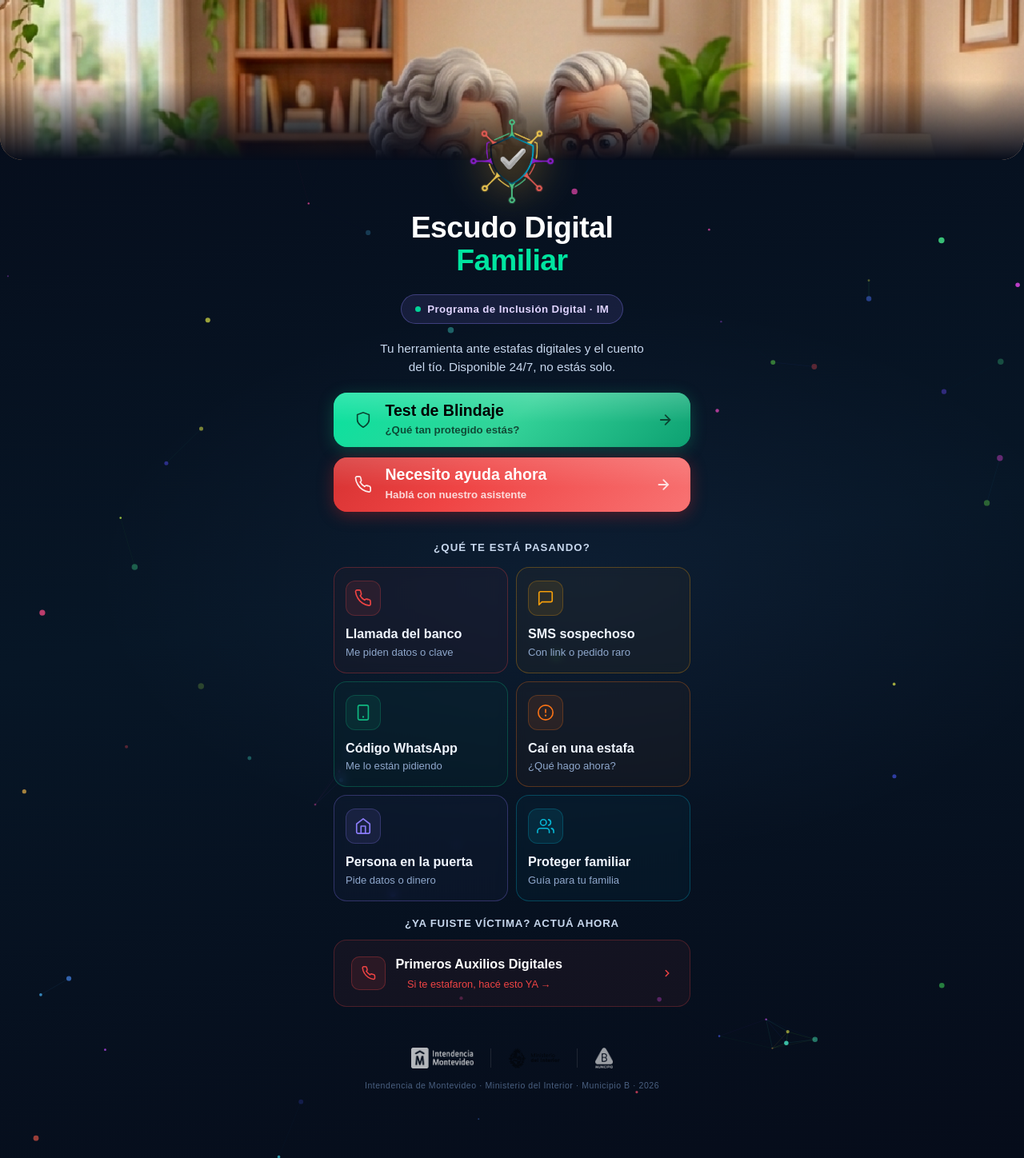
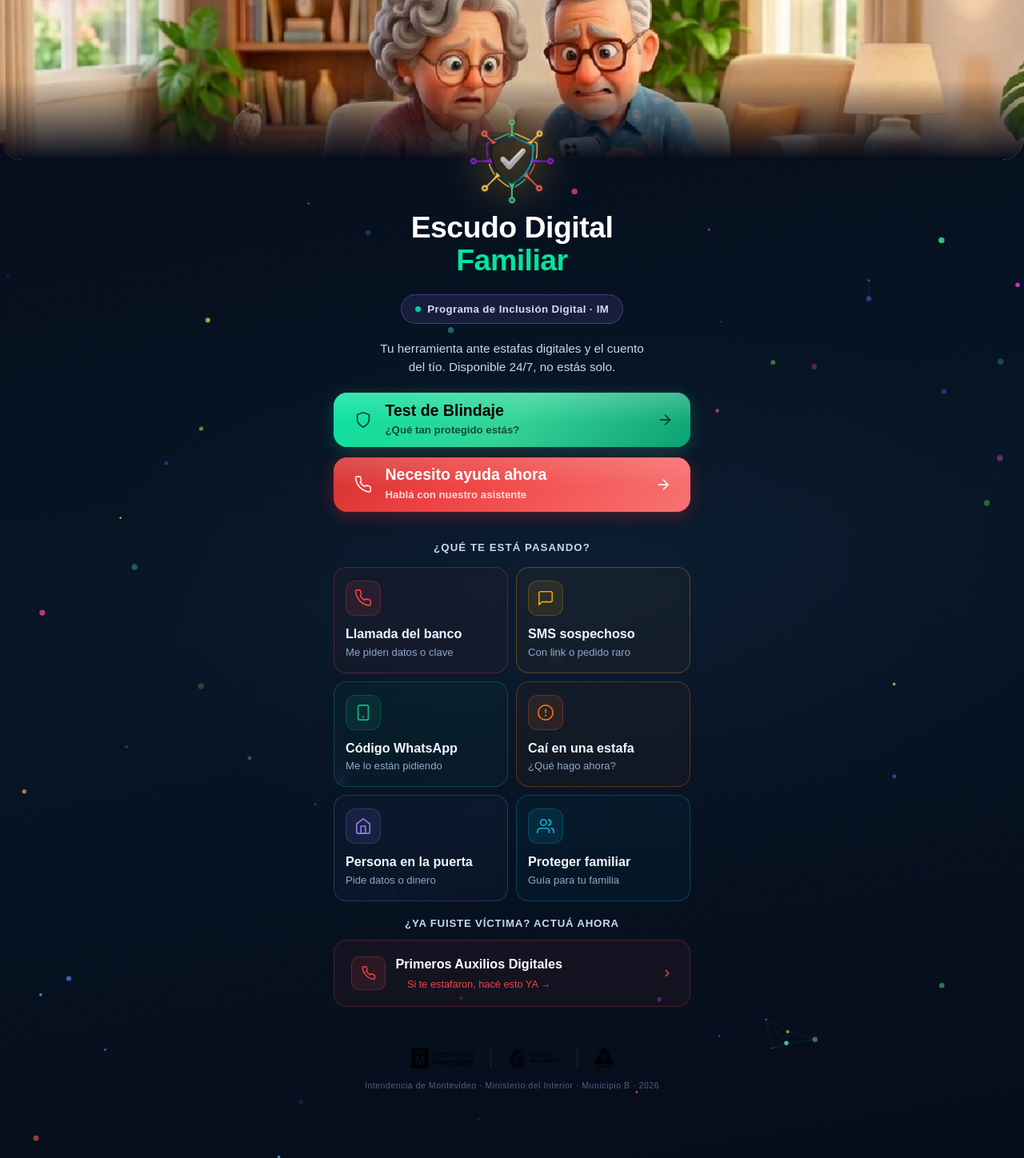
Before and after one commit to Ekstrakaa/escudo-digital-familiar, a React (Vite) app: page / in a window 1280 px wide. Shown: the whole page at 80% size. Built offline with nearby package versions, Linux system fonts and the light colour scheme.

Commit message:
Update HomeScreen.jsx

```diff
--- a/src/screens/HomeScreen.jsx
+++ b/src/screens/HomeScreen.jsx
@@ -134,7 +134,7 @@ export default function HomeScreen({ go }) {
           <img
             src="/imgs/hero_abuelitos.png"
             alt="Adultos mayores usando el celular"
-            style={{ width: '100%', height: 200, objectFit: 'cover', objectPosition: 'center 10%', display: 'block' }}
+            style={{ width: '100%', height: 200, objectFit: 'cover', objectPosition: '50% 30%', display: 'block' }}
           />
           {/* Overlay solo abajo para transición suave al fondo oscuro */}
           <div style={{
@@ -309,11 +309,11 @@ export default function HomeScreen({ go }) {
           <motion.div initial={{ opacity: 0 }} animate={{ opacity: 1 }} transition={{ delay: 1 }}
             className="flex flex-col items-center gap-3 pb-10 pt-4">
             <div className="flex items-center gap-5">
-              <img src="/imgs/logo_im.png" alt="Intendencia de Montevideo" style={{ height: 26, objectFit: 'contain', opacity: .7 }} />
+              <img src="/imgs/logo_im.png" alt="Intendencia de Montevideo" style={{ height: 26, objectFit: 'contain', opacity: .8, filter: 'invert(1) brightness(2)' }} />
               <div style={{ width: 1, height: 24, background: 'rgba(255,255,255,.1)' }} />
-              <img src="/imgs/Logo_MInisterio.png" alt="Ministerio del Interior" style={{ height: 26, objectFit: 'contain', opacity: .55, filter: 'invert(1) brightness(2)' }} />
+              <img src="/imgs/Logo_MInisterio.png" alt="Ministerio del Interior" style={{ height: 26, objectFit: 'contain', opacity: .8, filter: 'invert(1) brightness(2)' }} />
               <div style={{ width: 1, height: 24, background: 'rgba(255,255,255,.1)' }} />
-              <img src="/imgs/MunicipioB.png" alt="Municipio B" style={{ height: 26, objectFit: 'contain', opacity: .6 }} />
+              <img src="/imgs/MunicipioB.png" alt="Municipio B" style={{ height: 26, objectFit: 'contain', opacity: .8, filter: 'invert(1) brightness(2)' }} />
             </div>
             <span style={{ fontFamily: "'Poppins',sans-serif", fontSize: '.62rem', color: '#4a6080', letterSpacing: '.05em', textAlign: 'center' }}>
               Intendencia de Montevideo · Ministerio del Interior · Municipio B · 2026
```
